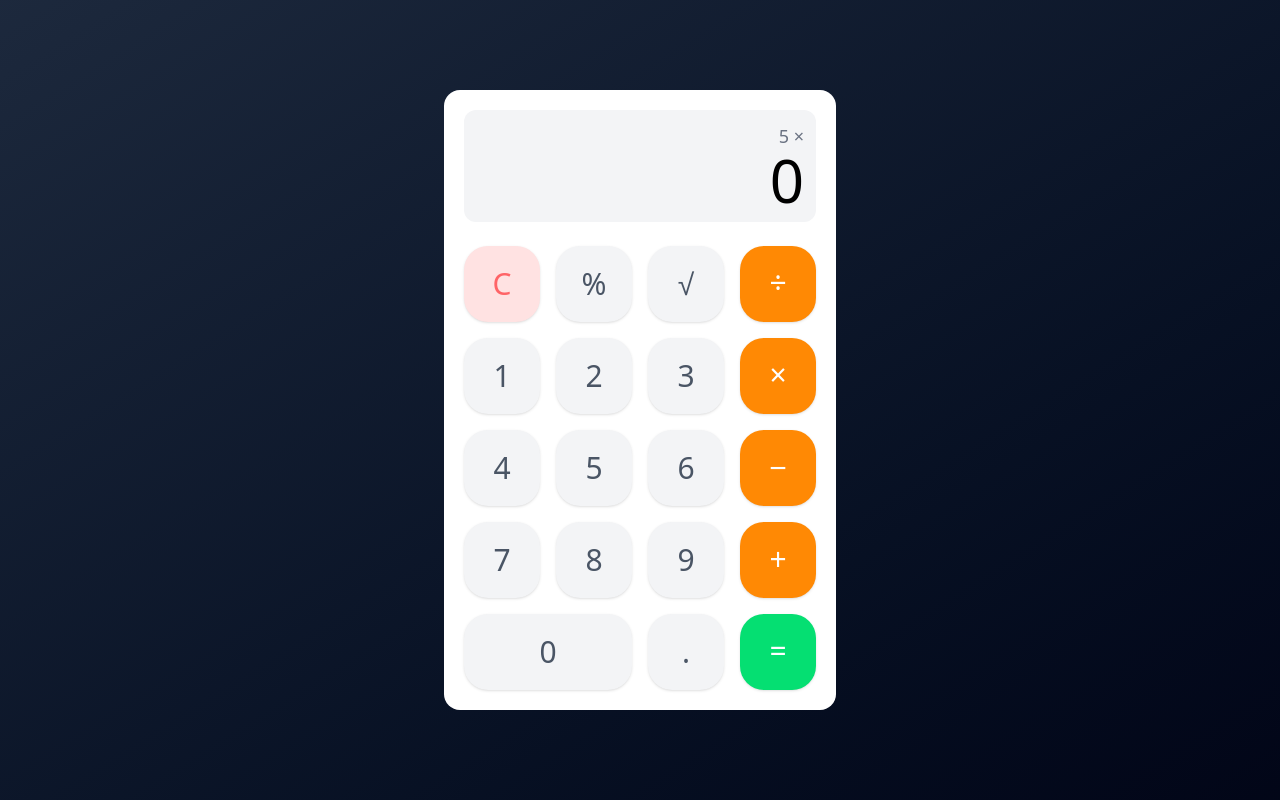
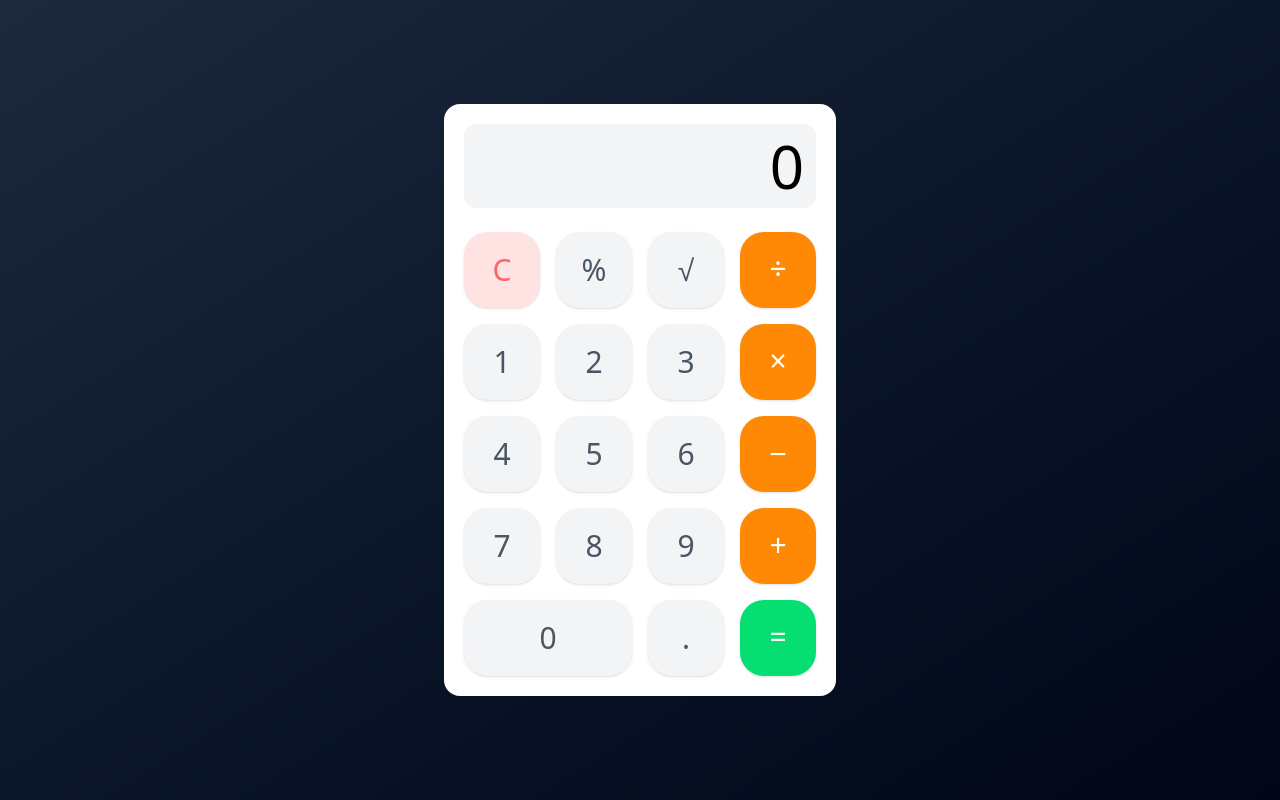
Before and after one commit to jwmdykes/react-calculator, a React (Vite) app: page / in a window 1280 px wide. Built offline with nearby package versions, Linux system fonts and the light colour scheme.

Commit message:
remove top display for simplicity

```diff
--- a/src/App.jsx
+++ b/src/App.jsx
@@ -16,9 +16,8 @@ function CalculatorButton({ children, className }) {
 function Calculator() {
   return (
     <div className="bg-white p-5 rounded-2xl">
-      <div className="text-right bg-gray-100 p-3 rounded-xl mb-6">
-        <h2 className="text-lg text-gray-500">5 ×</h2>
-        <h1 className="text-6xl">0</h1>
+      <div className="text-6xl text-right bg-gray-100 p-3 rounded-xl mb-6">
+        0
       </div>
       <div className="grid grid-cols-4 gap-4">
         <CalculatorButton className="bg-red-100 text-red-400">
```
